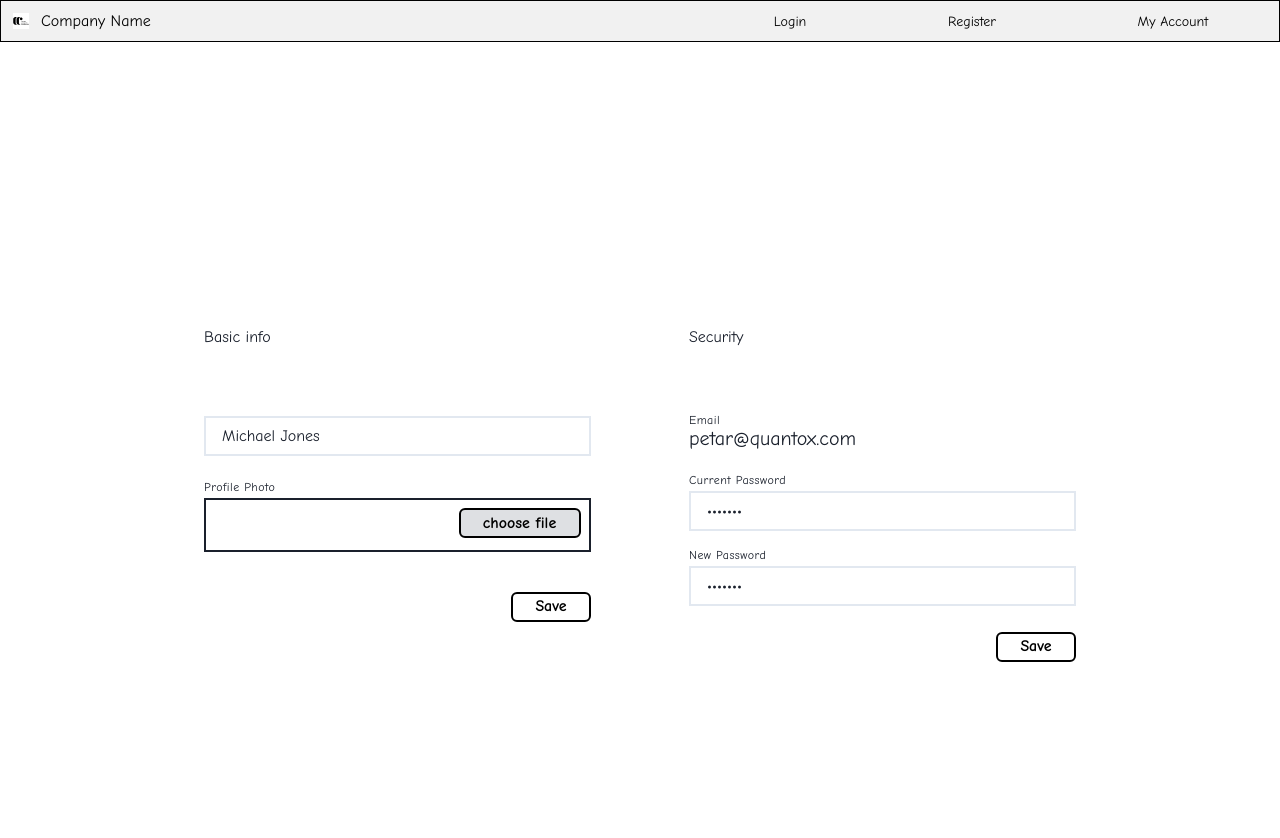
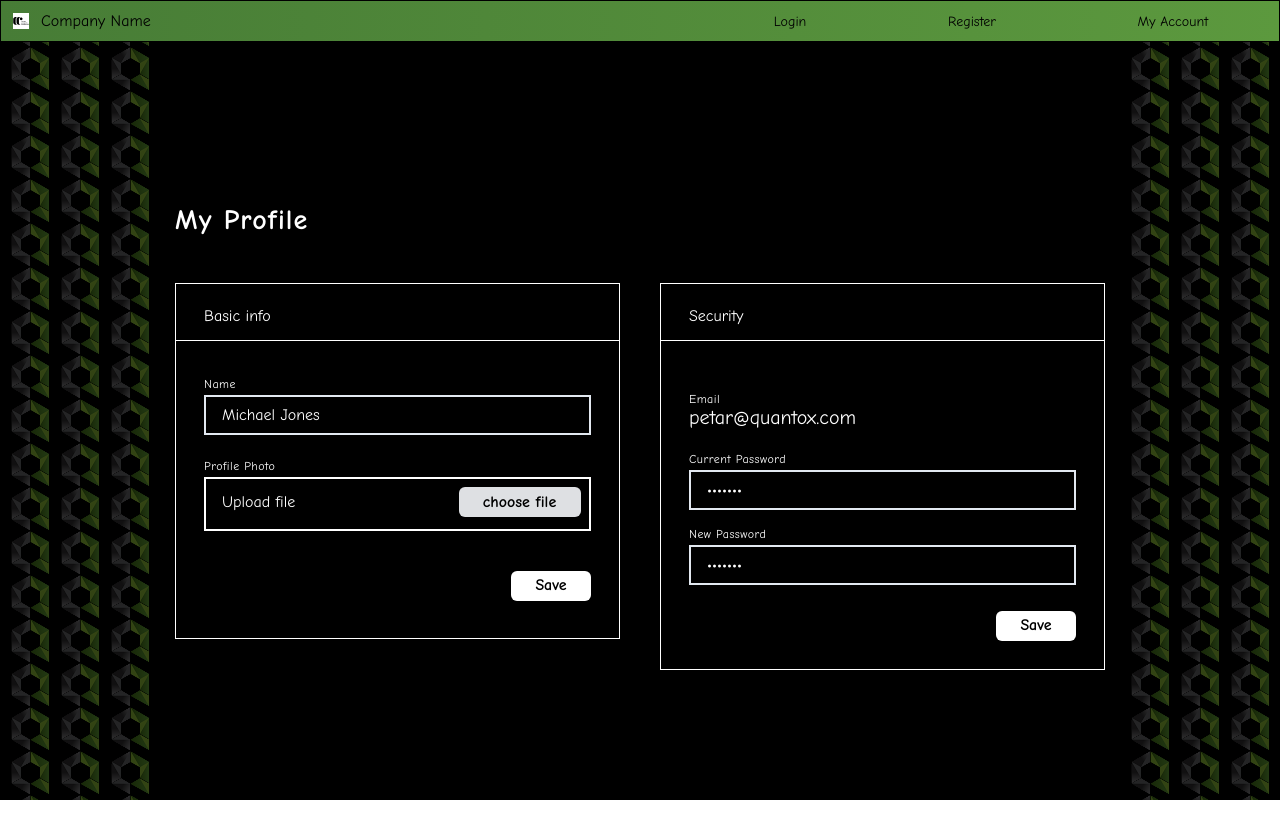
Before and after one commit to RobertBognar/hr-app, a React (Create React App) app: page /profile in a window 1280 px wide. Shown: the top 838 px of the page. After the commit the page ends 800 px from the top, so only its background shows below. Built offline with nearby package versions, Linux system fonts and the light colour scheme.

Commit message:
rt3-15 finish app-style

```diff
--- a/src/components/Login/Login.js
+++ b/src/components/Login/Login.js
@@ -11,6 +11,7 @@ import {
     FormLabel,
     Button,
     Link,
+    Flex,
 } from '@chakra-ui/react';
 
 const Login = () => {
@@ -23,14 +24,20 @@ const Login = () => {
     };
     return (
         <form onSubmit={submitHandler}>
-            <VStack w="full" h="full" p="40" bg="black">
+            <VStack
+                className="bgBlack"
+                w="full"
+                h="full"
+                py="40"
+                minH="calc(100vh - 42px)"
+            >
                 <VStack alignItems="flex-start" textAlign={'left'}>
                     <Text
                         fontWeight="700"
                         fontStyle="normal"
                         letterSpacing="4px"
                         fontSize="28"
-                        marginRight={['0', '0', '150px']}
+                        marginRight={['0', '150px', '150px']}
                         color="white"
                     >
                         uTeam - Login
@@ -41,7 +48,8 @@ const Login = () => {
                         columns={1}
                         columnGap={1}
                         rowGap={6}
-                        width={['300px', '372px', '372px']}
+                        width={['90vw', '372px', '372px']}
+                        mb="25px"
                     >
                         <GridItem paddingTop="5">
                             <FormControl>
@@ -90,13 +98,14 @@ const Login = () => {
                             </FormControl>
                         </GridItem>
                     </SimpleGrid>
-                    <SimpleGrid columns={2} columnGap={1} rowGap={6}>
-                        <GridItem marginTop="6">
+                    <Flex
+                        align="center"
+                        justify="space-between"
+                        width={['90vw', '372px', '372px']}
+                    >
                         <Link
-                                width="130px"
                             fontSize="14px"
                             lineHeight="13.8px"
-                                marginRight={['30px', '30px', '51px']}
                             letterSpacing="0.04em"
                             textUnderlineOffset="inherit"
                             color="white"
@@ -105,23 +114,17 @@ const Login = () => {
                         >
                             Don't have an account?
                         </Link>
-                        </GridItem>
-                        <GridItem>
+
                         <Button
                             type="submit"
                             width="86px"
                             height="30px"
-                                marginLeft={['63px', '99px', '99px']}
-                                marginTop="4"
                             borderRadius="4px"
                             background="white"
-                                border="2px solid"
-                                borderColor="blackAlpha.800"
                         >
                             Login
                         </Button>
-                        </GridItem>
-                    </SimpleGrid>
+                    </Flex>
                 </VStack>
             </VStack>
         </form>
--- a/src/components/Navbar/Navbar.js
+++ b/src/components/Navbar/Navbar.js
@@ -20,7 +20,8 @@ const Navbar = () => {
     const navigate = useNavigate();
     return (
         <Box
-            bg="rgba(241, 241, 241, 1)"
+            // bg="rgba(241, 241, 241, 1)"
+            bgGradient="linear(to-r, rgb(71,124,54), rgb(92, 153, 62))"
             color="black"
             border="1px"
             alignItems="center"
--- a/src/components/guest-homepage/Card.js
+++ b/src/components/guest-homepage/Card.js
@@ -12,7 +12,6 @@ const Card = () => {
                 'repeat(auto-fill,minmax(350px,1fr))',
             ]}
             gap={6}
-            bg="black"
             py="50px"
             px={['15px', '75px', '75px', '75px']}
         >
--- a/src/components/guest-homepage/GuestHomepage.js
+++ b/src/components/guest-homepage/GuestHomepage.js
@@ -1,13 +1,14 @@
 import React from 'react';
 import Header from './Header';
 import Card from './Card';
+import { Box } from '@chakra-ui/react';
 
 const GuestHomepage = () => {
     return (
-        <>
+        <Box className="bgBlack" minH="calc(100vh - 42px)">
             <Header />
             <Card />
-        </>
+        </Box>
     );
 };
 
--- a/src/components/guest-homepage/Header.js
+++ b/src/components/guest-homepage/Header.js
@@ -6,7 +6,6 @@ import {
     Box,
     Input,
     InputGroup,
-    HStack,
     InputLeftElement,
     Icon,
     Flex,
@@ -17,7 +16,7 @@ import { FaSearch } from 'react-icons/fa';
 
 const Header = () => {
     return (
-        <Box bg="black" px={['15px', '75px', '75px', '75px']}>
+        <Box px={['15px', '75px', '75px', '75px']}>
             <Flex
                 py="25px"
                 align="center"
@@ -27,7 +26,7 @@ const Header = () => {
                 borderBottomColor="white"
             >
                 <Flex align="center">
-                    <Box mr="10px">
+                    <Box mr="10px" bg="black">
                         <Image src={Logo} alt="Quantox-logo" />
                     </Box>
                     <Heading
--- a/src/components/my-profile-page/BasicInfo.js
+++ b/src/components/my-profile-page/BasicInfo.js
@@ -34,7 +34,7 @@ const BasicInfo = () => {
                 letterSpacing=" 0.04em"
                 fontFamily=" Comic Neue"
                 pb="47px"
-                mt={{ base: 14, sm: 14, md: 14, lg: 0 }}
+                mt={{ base: 0, sm: 0, md: 0, lg: 0 }}
                 color="white"
             >
                 My Profile
@@ -43,6 +43,7 @@ const BasicInfo = () => {
                 border="1px solid white"
                 margin="auto"
                 w={['90%', '445px', '445px']}
+                color="white"
             >
                 <Box borderBottom="1px solid white" pt={5} pb={3} pl={7}>
                     Basic info
@@ -71,7 +72,6 @@ const BasicInfo = () => {
                                 fontSize="16px"
                                 lineHeight="18px"
                                 border="2px solid"
-                                // borderColor="#000000"
                                 borderRadius="none"
                             />
                         </FormControl>
@@ -91,7 +91,6 @@ const BasicInfo = () => {
                                 justifyContent="space-between"
                                 alignItems="center"
                                 border="2px solid"
-                                // borderColor="#000000"
                                 borderRadius="none"
                             >
                                 <FormLabel
@@ -110,13 +109,17 @@ const BasicInfo = () => {
                                 </FormLabel>
                                 <Button
                                     fontWeight=" bold"
-                                    fontSize="16px"
+                                    fontSize={{
+                                        base: '14px',
+                                        sm: '16px',
+                                        md: '16px',
+                                        lg: '16px',
+                                    }}
                                     lineHeight="18px"
                                     color="#000000"
                                     background="#DEE0E3"
                                     width="122px"
                                     height="30px"
-                                    border=" 2px solid #000000"
                                     border-radius=" 4px"
                                     mr={8.5}
                                     mt={2}
@@ -139,8 +142,6 @@ const BasicInfo = () => {
                                 type="submit"
                                 width="80px"
                                 height="30px"
-                                border="2px solid"
-                                borderColor="#000000"
                                 marginTop="40px"
                                 background="white"
                                 mb="9px"
--- a/src/components/my-profile-page/ProfilePage.js
+++ b/src/components/my-profile-page/ProfilePage.js
@@ -7,15 +7,17 @@ import { Box } from '@chakra-ui/react';
 const ProfilePage = () => {
     return (
         <Box
+            className="bgBlack"
             display={{ lg: 'flex' }}
             width="full"
             justify={{ base: 'center' }}
             direction={{ base: 'column', md: 'row' }}
             justifyContent="center"
             alignItems="center"
-            h="100vh"
+            minH="calc(100vh - 42px)"
             m="0 auto"
             gap={10}
+            py={{ base: 14, sm: 14, md: 14, lg: 0 }}
         >
             <BasicInfo />
             <Security />
--- a/src/components/my-profile-page/Security.js
+++ b/src/components/my-profile-page/Security.js
@@ -27,6 +27,7 @@ const Security = () => {
                 margin="auto"
                 w={['90%', '445px', '445px']}
                 mt={{ base: 14, sm: 14, md: 14, lg: 110 }}
+                color="white"
             >
                 <Box borderBottom="1px solid white" pt={5} pb={3} pl={7}>
                     Security
@@ -105,7 +106,6 @@ const Security = () => {
                                 value={newPassword}
                                 onChange={(e) => setNewPassword(e.target.value)}
                                 border="2px solid"
-                                // borderColor="#000000"
                                 borderRadius="none"
                             />
                         </FormControl>
@@ -115,8 +115,6 @@ const Security = () => {
                                 type="submit"
                                 width="80px"
                                 height="30px"
-                                border="2px solid"
-                                borderColor="#000000"
                                 mt="26px"
                                 mb={2}
                                 background="white"
--- a/src/index.css
+++ b/src/index.css
@@ -12,8 +12,29 @@
 .css-u8frlc:focus,
 .css-u8frlc[data-focus],
 .css-1m0798y:focus,
-.css-1m0798y[data-focus] {
+.css-1m0798y[data-focus],
+.css-1v6c5m7:focus,
+.css-1v6c5m7[data-focus],
+.css-z0cpft:focus,
+.css-z0cpft[data-focus] {
     z-index: 1;
     border-color: rgb(92, 153, 62) !important;
     box-shadow: 0 0 0 1px rgb(92, 153, 62) !important;
 }
+.bgBlack {
+    background-image: url('./assets/dark-quantox-logo.png'),
+        url('./assets/dark-quantox-logo.png'),
+        url('./assets/dark-quantox-logo.png'),
+        url('./assets/dark-quantox-logo.png'),
+        url('./assets/dark-quantox-logo.png'),
+        url('./assets/dark-quantox-logo.png');
+    background-color: black;
+    background-repeat: repeat-y, repeat-y, repeat-y;
+    background-position: 10px, 60px, 110px, calc(100vw - 50px),
+        calc(100vw - 100px), calc(100vw - 150px);
+}
+@media (max-width: 767px) {
+    .bgBlack {
+        background-position: 10px, calc(100vw - 50px);
+    }
+}
```
Also changed, not shown: src/components/Register.js (+24 -16 lines), src/assets/dark-quantox-logo.png (added). Lines whose indentation alone changed are shown as unchanged.
